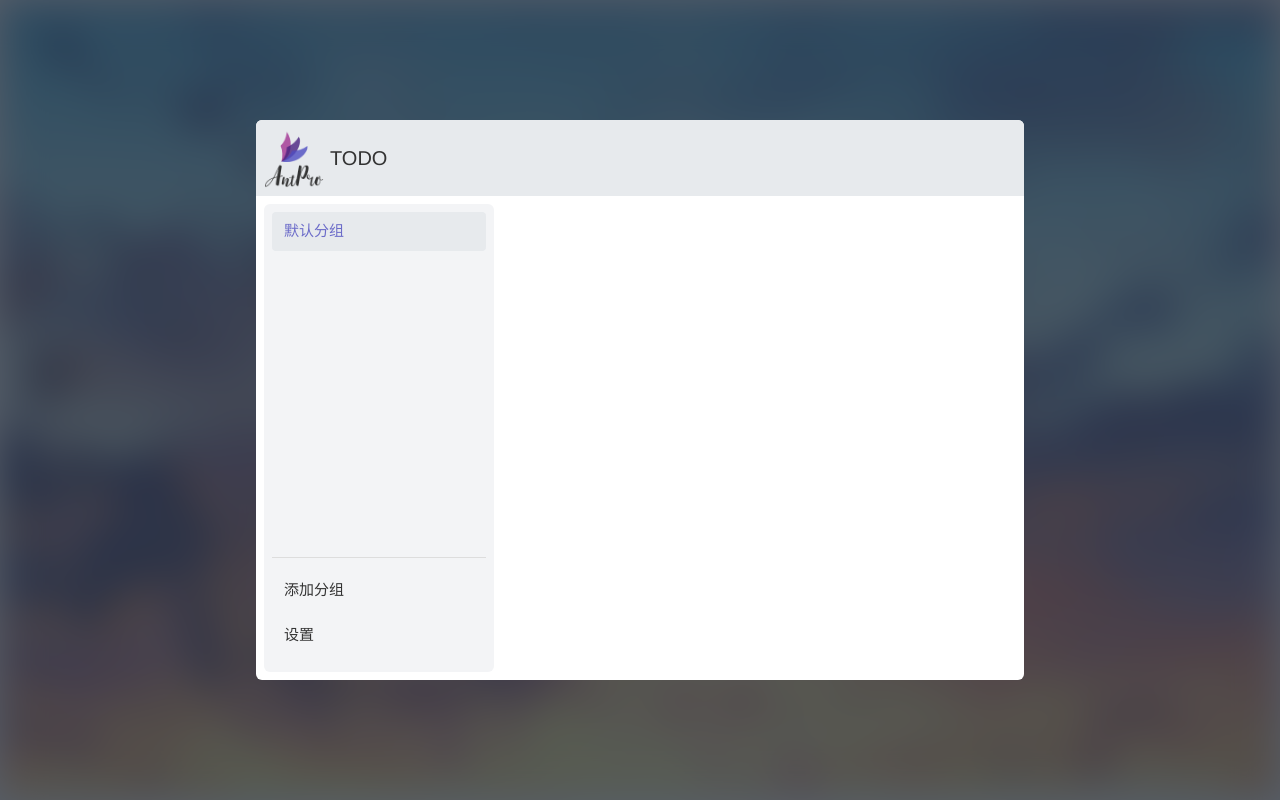
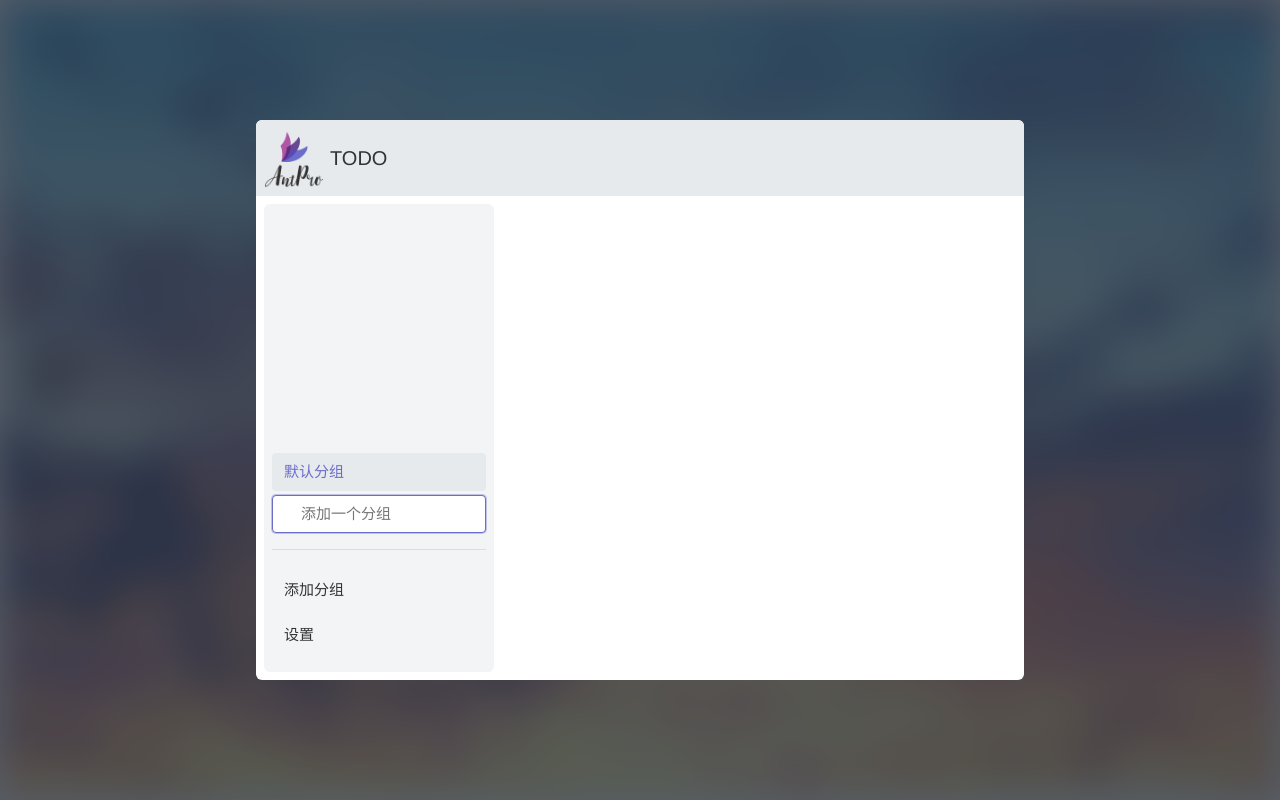
Before and after one commit to Siykt/mp-todo, a Nuxt app: page / in a window 1280 px wide. Both pictures are taken after a click on the button "添加分组". Built offline with nearby package versions, Linux system fonts and the light colour scheme.

Commit message:
feat: 添加side与TransitionGroup动画

```diff
--- a/components/Side.vue
+++ b/components/Side.vue
@@ -1,37 +1,71 @@
 <script setup lang="ts">
-import storage from '~/lib/storage';
-import { TodoGroup } from '~/modules/Todo/Core';
+import { useSidesStore } from '~/lib/hooks/useTodoStore';
 
-const sides = ref<TodoGroup[]>([]);
-const activeSide = ref<TodoGroup['id']>('');
+const { init, sides, activeSide, upsetSide } = useSidesStore();
 
-const init = async () => {
-  if (typeof window !== 'undefined') {
-    sides.value = await storage.get<TodoGroup[]>('sides', [
-      {
-        id: 'default',
-        title: '默认分组',
-        todoCount: 0,
-      },
-    ]);
-    activeSide.value = sides.value[0].id;
+const adding = ref(false);
+const sidesRef = ref<HTMLInputElement>();
+const addInputRef = ref<HTMLInputElement>();
+const reversedSides = computed(() => sides.value.slice().reverse());
+const showAddInput = () => {
+  adding.value = true;
+  nextTick(() => {
+    sidesRef.value?.scroll({ top: sidesRef.value?.scrollHeight, behavior: 'smooth' });
+    setTimeout(() => addInputRef.value?.focus(), 300);
+  });
+};
+
+const sideTitle = ref('');
+const addSide = async () => {
+  if (sideTitle.value) {
+    activeSide.value = await upsetSide({ title: sideTitle.value });
+    sideTitle.value = '';
   }
+  adding.value = false;
+  nextTick(() => {
+    sidesRef.value?.scroll({ top: sidesRef.value?.scrollHeight, behavior: 'smooth' });
+  });
 };
 
 init();
+onMounted(() => {
+  sidesRef.value?.scroll({ top: 0, behavior: 'smooth' });
+});
 </script>
 <template>
-  <div class="w-230px flex flex-col h-full p2 bg-#f3f4f6 rounded-md">
-    <div class="flex-1">
-      <div v-for="side in sides" :key="side.id" class="side-item" :class="{ active: activeSide === side.id }">
-        <i class="mdi:bookshelf"></i>
-        <span class="ml-4px">{{ side.title }}</span>
-        <span v-if="side.todoCount" class="ml-auto">{{ side.todoCount }}</span>
-      </div>
+  <div class="w-230px flex flex-col h-full bg-#f3f4f6 rounded-md py2 items-start min-h-0">
+    <div ref="sidesRef" class="flex-1 flex flex-col-reverse p2 relative w-full overflow-hidden overflow-y-auto">
+      <TransitionGroup name="list">
+        <div v-if="adding" class="relative" key="addInput">
+          <i class="mdi:plus absolute top-50% translate-y--50% text-#6c6cc9 left-2"></i>
+          <input
+            ref="addInputRef"
+            autofocus
+            class="add-input"
+            v-model="sideTitle"
+            @blur="addSide"
+            @keyup.enter="addSide"
+            placeholder="添加一个分组"
+          />
+        </div>
+        <div
+          v-for="side in reversedSides"
+          :key="side.id"
+          class="side-item"
+          :class="{ active: activeSide.id === side.id }"
+          @click="activeSide = side"
+        >
+          <i class="mdi:bookshelf"></i>
+          <span class="ml-4px">{{ side.title }}</span>
+          <span v-if="side.total" class="ml-auto">{{ side.total }}</span>
+        </div>
+      </TransitionGroup>
     </div>
-    <div class="w-full h-1px bg-#ddd"></div>
-    <div class="flex flex-col p2">
-      <button class="btn">
+    <div class="w-full h-1px my2 px-2">
+      <div class="w-full h-full bg-#ddd"></div>
+    </div>
+    <div class="flex flex-col py2 px4">
+      <button class="btn" @click="showAddInput">
         <i class="mdi:plus"></i>
         添加分组
       </button>
@@ -46,6 +80,7 @@ init();
 <style lang="less" scoped>
 .side-item {
   display: flex;
+  width: 100%;
   align-items: center;
   background: transparent;
   padding: 8px;
@@ -54,10 +89,29 @@ init();
   transition: all 0.3s;
   cursor: pointer;
   border-radius: 4px;
+  line-height: 22px;
+  margin-bottom: 4px;
+  user-select: none;
   &.active,
   &:hover {
     color: #6c6cc9;
     background: #e7eaed;
+  }
+}
+.add-input {
+  width: 100%;
+  padding: 7px;
+  padding-left: 28px;
+  border: 1px solid #6c6cc9;
+  border-radius: 4px;
+  font-size: 15px;
+  transition: all 0.3s;
+  line-height: 22px;
+  background-color: #fff;
+  &:focus {
+    outline: none;
+    border-color: #6c6cc9;
+    box-shadow: 0 0 0 1px #6c6cc960;
   }
 }
 .btn {
@@ -76,4 +130,22 @@ init();
     color: #6c6cc9;
   }
 }
+
+.list-move, /* 对移动中的元素应用的过渡 */
+.list-enter-active,
+.list-leave-active {
+  transition: all 0.3s cubic-bezier(0.55, 0, 0.1, 1);
+}
+
+.list-enter-from,
+.list-leave-to {
+  opacity: 0;
+  transform: translateX(30px);
+}
+
+/* 确保将离开的元素从布局流中删除
+  以便能够正确地计算移动的动画。 */
+.list-leave-active {
+  position: absolute;
+}
 </style>
--- /dev/null
+++ b/lib/hooks/useTodoStore.ts
@@ -0,0 +1,77 @@
+import { TodoGroup, TodoInfo } from '~/modules/Todo/Core';
+import storage from '../storage';
+import { nanoid } from 'nanoid';
+
+export const useSidesStore = () => {
+  const sides = useState<TodoGroup[]>('sides', () => []);
+  const activeSide = useState<TodoGroup>('activeSide', () => ({ id: 'default', title: '默认分组', total: 0 }));
+
+  const init = async () => {
+    if (process.server) return;
+    sides.value = await storage.get<TodoGroup[]>('sides', [{ id: 'default', title: '默认分组', total: 0 }]);
+    activeSide.value = sides.value[0];
+  };
+
+  const upsetSide = async (side: Omit<TodoGroup, 'id' | 'total'> & { id?: string }) => {
+    const curSide: TodoGroup = {
+      ...side,
+      id: side.id ?? nanoid(),
+      total: side.id ? sides.value.find(s => s.id === side.id)?.total ?? 0 : 0,
+    };
+    // update
+    if (side.id) {
+      sides.value = sides.value.map(s => (s.id === side.id ? curSide : s));
+    } else {
+      // create
+      sides.value.push(curSide);
+    }
+    await storage.set('sides', sides.value);
+    return curSide;
+  };
+
+  return {
+    init,
+    sides,
+    activeSide,
+    upsetSide,
+  };
+};
+
+export const useTodosStore = () => {
+  const { activeSide, sides } = useSidesStore();
+  const todos = useState<TodoInfo[]>('todos', () => []);
+  const activeTodos = computed(() => todos.value.filter(todo => todo.group === activeSide.value.id));
+
+  const init = async () => {
+    if (process.server) return;
+    todos.value = await storage.get<TodoInfo[]>('todos', []);
+  };
+
+  const upsetTodo = async (todo: Omit<TodoInfo, 'id' | 'group'> & { id?: string }) => {
+    const curTodo: TodoInfo = {
+      ...todo,
+      id: todo.id ?? nanoid(),
+      group: activeSide.value.id,
+    };
+    // update
+    if (todo.id) {
+      todos.value = todos.value.map(t => (t.id === todo.id ? curTodo : t));
+    } else {
+      // create
+      todos.value.push(curTodo);
+      sides.value = sides.value.map(side => {
+        if (side.id === activeSide.value.id) side.total++;
+        return side;
+      });
+    }
+    await Promise.all([storage.set('todos', todos.value), storage.set('sides', sides.value)]);
+    return curTodo;
+  };
+
+  return {
+    init,
+    activeSide,
+    activeTodos,
+    upsetTodo,
+  };
+};
--- a/lib/storage.ts
+++ b/lib/storage.ts
@@ -15,7 +15,7 @@ class Storage {
   }
 
   async set(key: string, value: any) {
-    return await this.store.setItem(key, value);
+    return await this.store.setItem(key, JSON.parse(JSON.stringify(value)));
   }
 
   async remove(key: string) {
--- a/modules/Todo/Core.ts
+++ b/modules/Todo/Core.ts
@@ -20,5 +20,5 @@ export interface TodoInfo {
 export interface TodoGroup {
   id: string;
   title: string;
-  todoCount: number;
+  total: number;
 }
```
